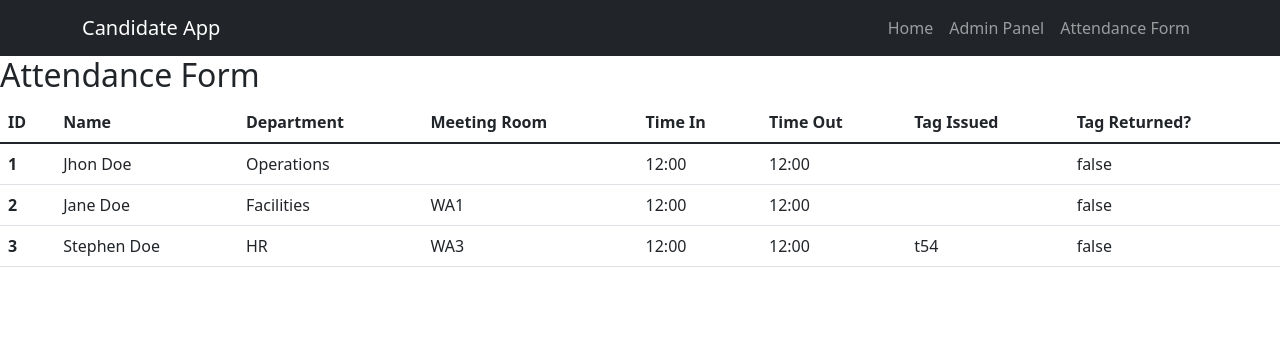
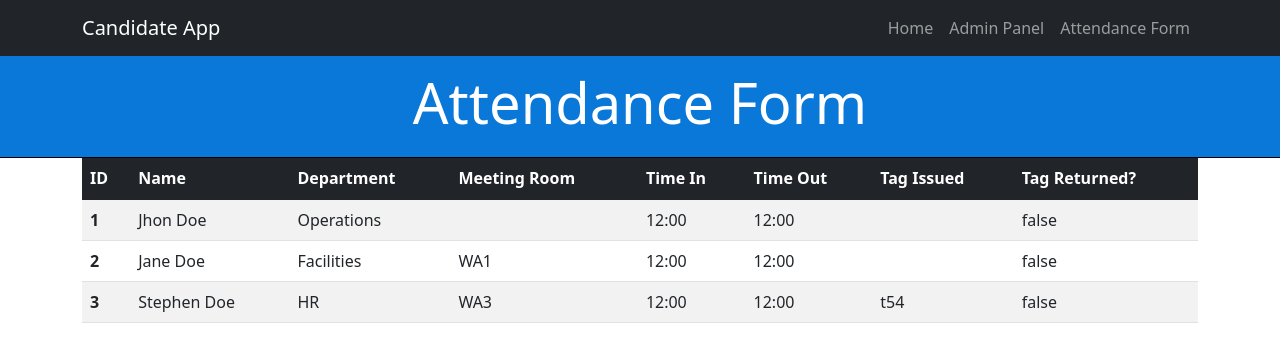
Before and after one commit to ajcastany/candidate1, a React (Create React App) app: page /attendance in a window 1280 px wide. Shown: the top 362 px of the page. Built offline with nearby package versions, Linux system fonts and the light colour scheme.

Commit message:
ADD: Centered table

```diff
--- a/src/App.css
+++ b/src/App.css
@@ -6,6 +6,18 @@
     margin-top:2.5%
 }
 
+.display-4 {
+    padding-top: 1%;
+    padding-bottom: 1%;
+    color: white;
+}
+
+.blue-strip {
+    width: 100%;
+    background-color: #0978D8;
+    border-bottom: 1px solid black;
+}
+
 .debug {
     border: 2px solid black;
 }
--- a/src/AttendanceForm/AttendanceForm.tsx
+++ b/src/AttendanceForm/AttendanceForm.tsx
@@ -6,9 +6,12 @@ function AttendanceForm() {
     console.log(JSON.stringify(MOCK_DATA, null, ''));
     return (
         <div>
-            <h2>Attendance Form</h2>
-            <table className="table">
-                <thead>
+            <div className="blue-strip">
+                <h2 className="display-4 text-center"><strong>Attendance Form</strong></h2>
+            </div>
+                <div className="container">
+                <table className="table table-striped table-hover table-responsive">
+                    <thead className="table-dark">
                         <tr>
                             <th scope="col">ID</th>
                             <th scope="col">Name</th>
@@ -24,7 +27,7 @@ function AttendanceForm() {
                             <AttendanceList staffs={MOCK_DATA}/>
                     </tbody>
                 </table>
-
+            </div>
         </div>
     );
 }
```
Lines whose indentation alone changed are shown as unchanged.
